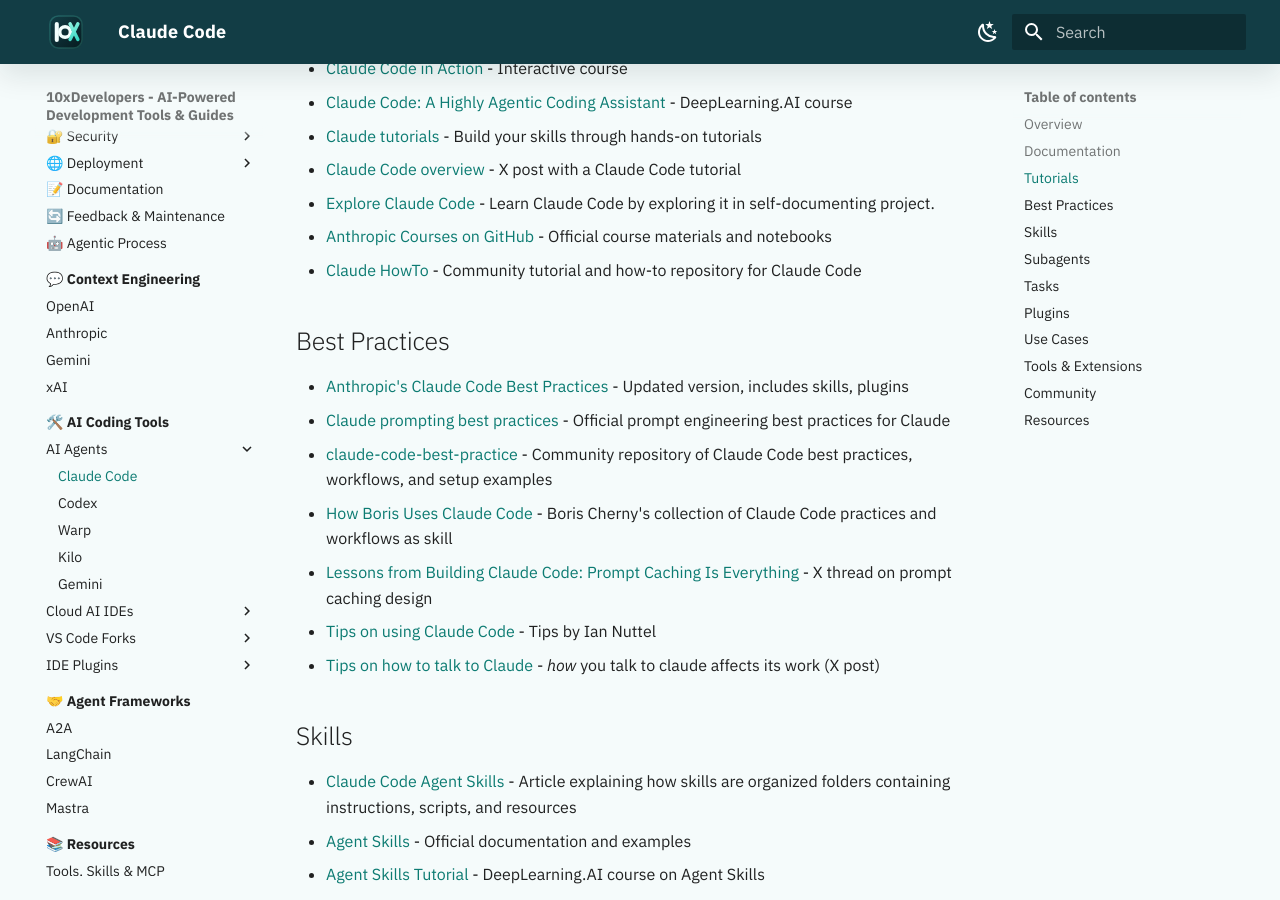
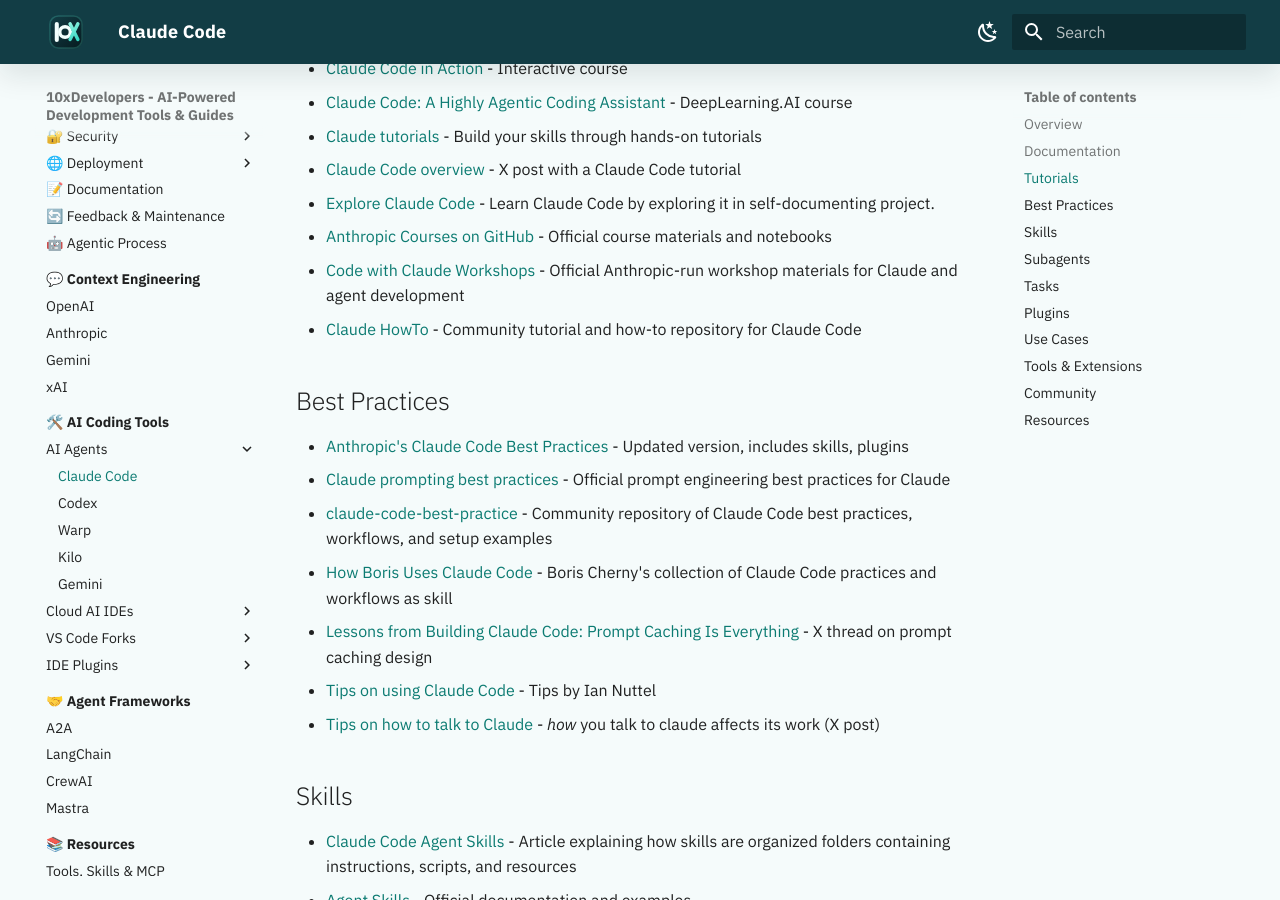
Before and after one commit to shlomoc/10xdev, an MkDocs documentation site: the page built from docs/ai-coding-tools/ai-agents/claude-code.md, in a window 1280 px wide and 900 px high, scrolled down 785 px. Built offline with MkDocs 1.6.1 and Material for MkDocs 9.7.7, drawn with Linux system fonts in a browser that asks for light colours.

Commit message:
docs: add workshop materials link for Claude Code and Codex fundamentals

```diff
--- a/docs/ai-coding-tools/ai-agents/claude-code.md
+++ b/docs/ai-coding-tools/ai-agents/claude-code.md
@@ -26,6 +26,7 @@ Claude code is a CLI that can also be used with an IDE like VS Code.
 - [Claude Code overview](https://x.com/akshay_pachaar/status/2035341800739877091) - X post with a Claude Code tutorial
 - [Explore Claude Code](https://exploreclaudecode.com) - Learn Claude Code by exploring it in self-documenting project.
 - [Anthropic Courses on GitHub](https://github.com/anthropics/courses) - Official course materials and notebooks
+- [Code with Claude Workshops](https://github.com/anthropics/cwc-workshops) - Official Anthropic-run workshop materials for Claude and agent development
 - [Claude HowTo](https://github.com/luongnv89/claude-howto) - Community tutorial and how-to repository for Claude Code
 
 
```
Also changed, not shown: docs/ai-coding-tools/ai-agents/codex.md (+1 -0 lines).
